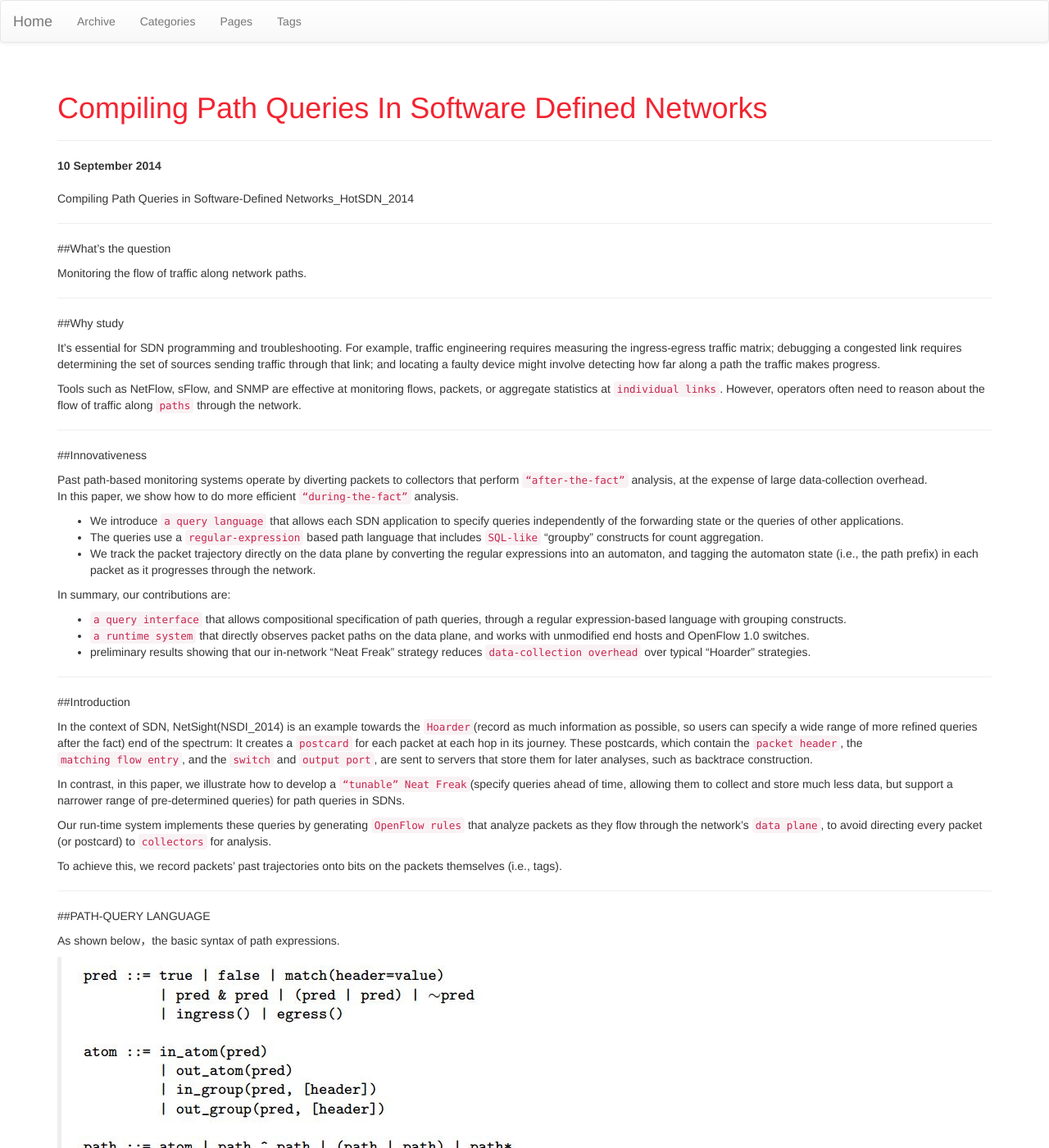
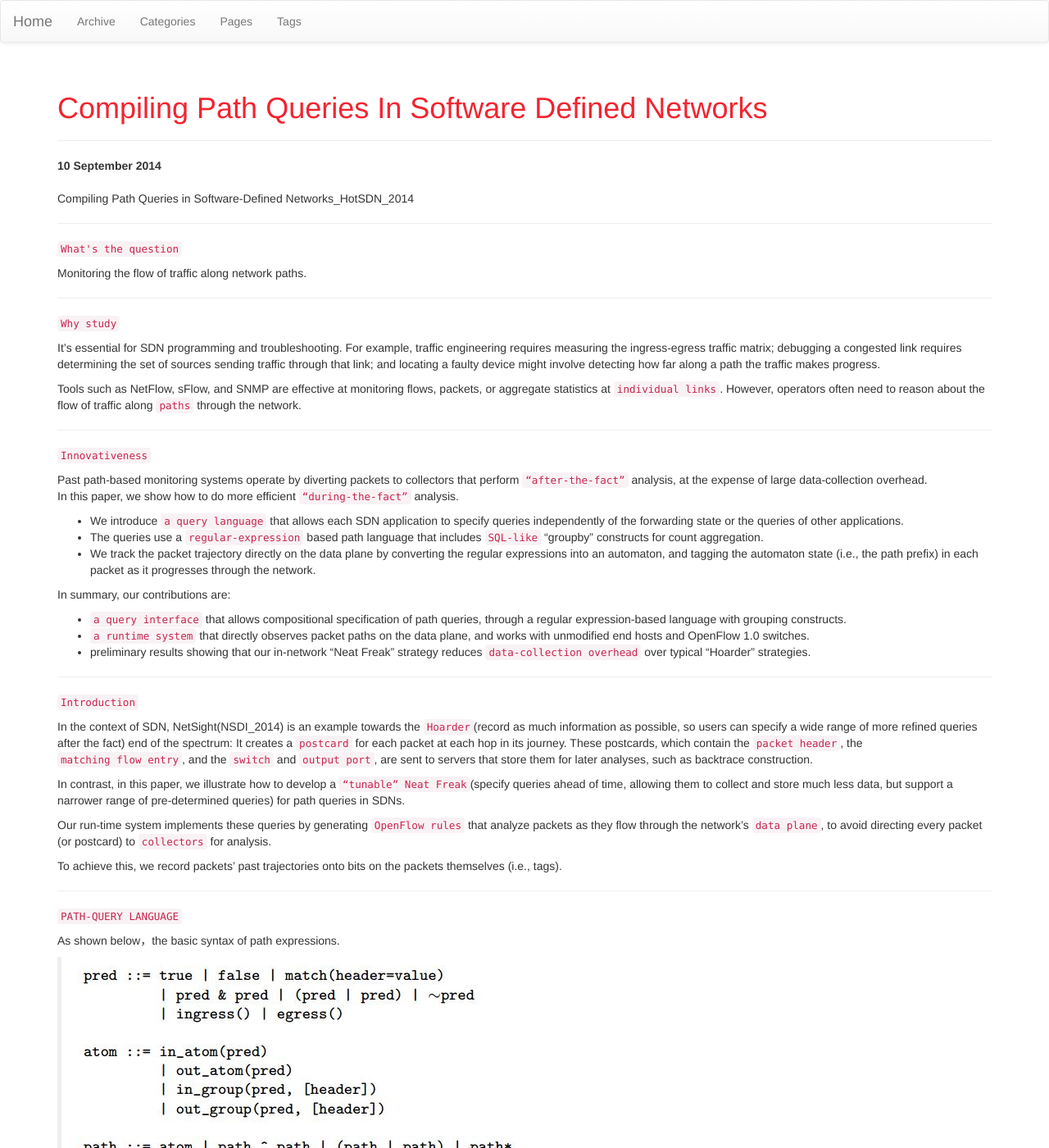
Before and after one commit to wangjunxiao/wangjunxiao.github.io, a Jekyll site: the page built from _posts/2014-9-10-compiling-path-queries-in-software-defined-networks.md, in a window 1280 px wide and 1400 px high. Shown: the whole window at 82% size. Built offline with Jekyll 4.4.1, drawn with Linux system fonts in a browser that asks for light colours; nearby versions of some CDN libraries; comment, search, counter and statistics services are not loaded; some of the changed text lies outside the part shown.

```diff
--- a/_posts/2014-9-10-compiling-path-queries-in-software-defined-networks.md
+++ b/_posts/2014-9-10-compiling-path-queries-in-software-defined-networks.md
@@ -10,14 +10,13 @@ tags : [research]
 Compiling Path Queries in Software-Defined Networks_HotSDN_2014
 
 *****
-
-##What's the question
+`What's the question`
 
 Monitoring the flow of traffic along network paths.
 
 *****
 
-##Why study
+`Why study`
 
 It's essential for SDN programming and troubleshooting. For example, traffic engineering requires measuring the ingress-egress traffic matrix; debugging a congested link requires determining the set of sources sending traffic through that link; and locating a faulty device might involve detecting how far along a path the traffic makes progress.
 
@@ -25,7 +24,7 @@ Tools such as NetFlow, sFlow, and SNMP are effective at monitoring flows, packet
 
 *****
 
-##Innovativeness
+`Innovativeness`
 
 Past path-based monitoring systems operate by diverting packets to collectors that perform `“after-the-fact”` analysis, at the expense of large data-collection overhead.
 <br>
@@ -45,7 +44,7 @@ In summary, our contributions are:
 
 *****
 
-##Introduction
+`Introduction`
 
 In the context of SDN, NetSight(NSDI_2014) is an example towards the `Hoarder`(record as much information as possible, so users can specify a wide range of more refined queries after the fact) end of the spectrum: It creates a `postcard` for each packet at each hop in its journey. These postcards, which contain the `packet header`, the `matching flow entry`, and the `switch` and `output port`, are sent to servers that store them for later analyses, such as backtrace construction.
 
@@ -57,7 +56,7 @@ To achieve this, we record packets’ past trajectories onto bits on the packets
 
 ******
 
-##PATH-QUERY LANGUAGE
+`PATH-QUERY LANGUAGE`
 
 As shown below，the basic syntax of path expressions.
 
@@ -112,7 +111,7 @@ For instance, the path `p1 ^ p2` requires that a packet first traverse the path
 
 *****
 
-##PATH QUERY COMPILATION
+`PATH QUERY COMPILATION`
 
 we achieve this goal by compiling the `queries` into `OpenFlow rules` that preserve the `underlying forwarding policy`, but add a few bits of `state` (i.e., a tag) to packets as they traverse the network.
 
```
